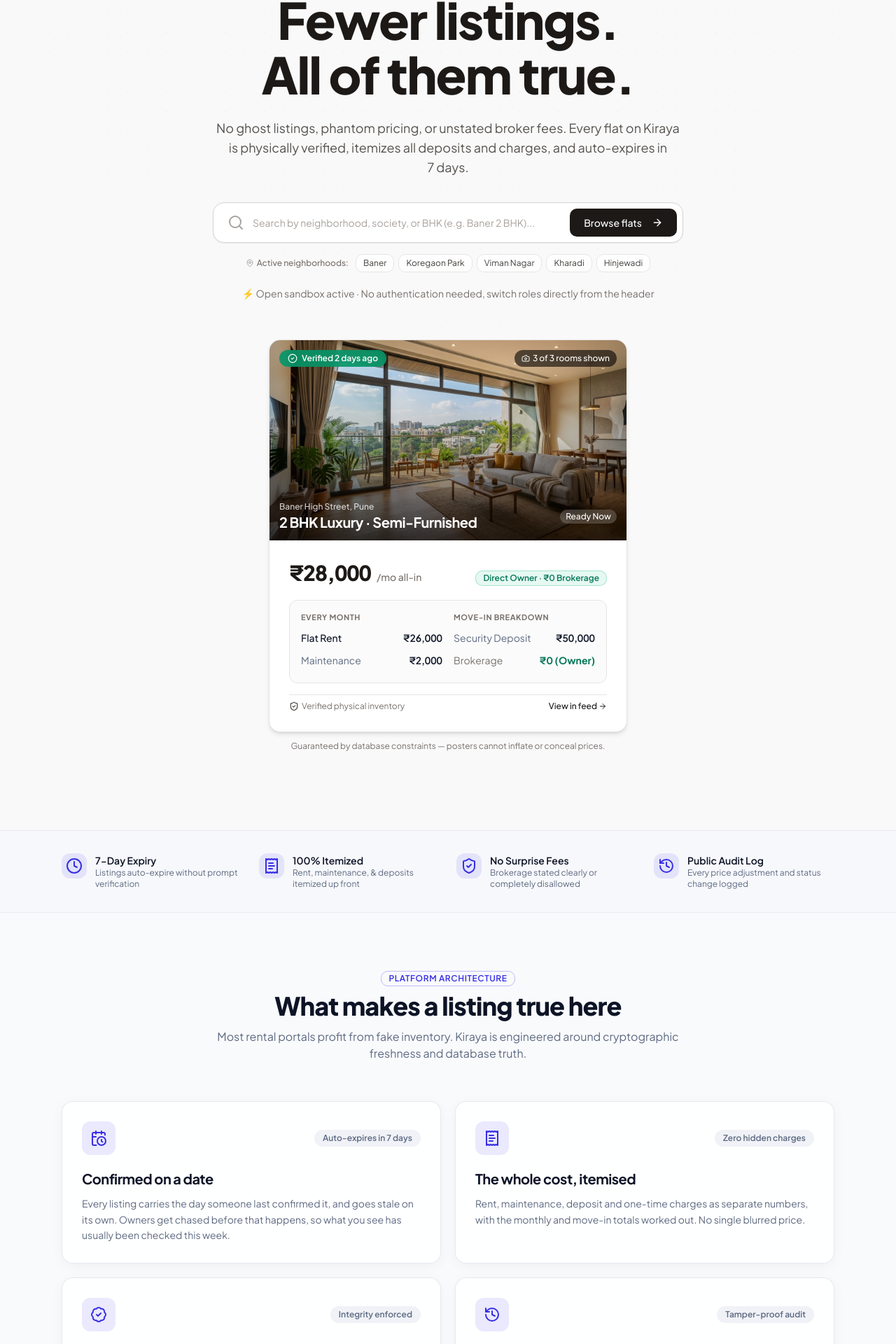
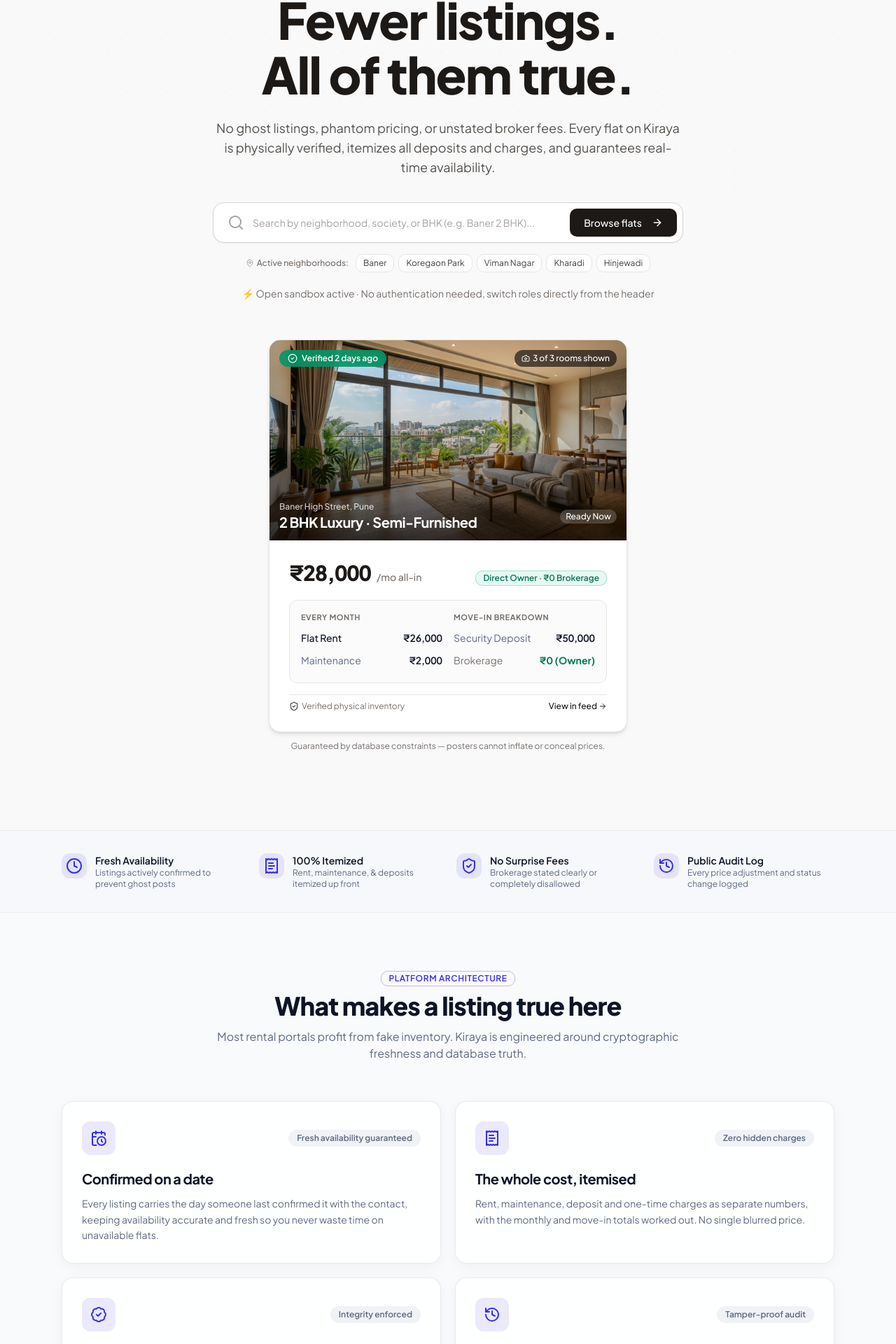
Before and after one commit to JPatil22/kiraya, a Next.js app: page / in a window 1280 px wide. Shown: the part 228-2148 px from the top of the page at 70% size. Built offline with nearby package versions, Linux system fonts and the light colour scheme.

Commit message:
copy: remove 7-day expiration references in favor of fresh availability messaging

```diff
--- a/src/app/page.tsx
+++ b/src/app/page.tsx
@@ -35,8 +35,8 @@
   {
     icon: CalendarClock,
     title: "Confirmed on a date",
-    body: "Every listing carries the day someone last confirmed it, and goes stale on its own. Owners get chased before that happens, so what you see has usually been checked this week.",
-    tag: "Auto-expires in 7 days",
+    body: "Every listing carries the day someone last confirmed it with the contact, keeping availability accurate and fresh so you never waste time on unavailable flats.",
+    tag: "Fresh availability guaranteed",
   },
   {
     icon: ReceiptText,
@@ -193,7 +193,7 @@
             className="animate-fade-up mx-auto mt-6 max-w-2xl text-pretty text-base sm:text-lg leading-relaxed text-stone-600 dark:text-stone-400 font-normal"
             style={{ animationDelay: "170ms" }}
           >
-            No ghost listings, phantom pricing, or unstated broker fees. Every flat on Kiraya is physically verified, itemizes all deposits and charges, and auto-expires in 7 days.
+            No ghost listings, phantom pricing, or unstated broker fees. Every flat on Kiraya is physically verified, itemizes all deposits and charges, and guarantees real-time availability.
           </p>
 
           {/* Search-First Console */}
@@ -348,8 +348,8 @@
                 <Clock className="size-4.5" />
               </div>
               <div>
-                <h4 className="text-sm font-semibold">7-Day Expiry</h4>
-                <p className="text-xs text-muted-foreground">Listings auto-expire without prompt verification</p>
+                <h4 className="text-sm font-semibold">Fresh Availability</h4>
+                <p className="text-xs text-muted-foreground">Listings actively confirmed to prevent ghost posts</p>
               </div>
             </div>
 
```
